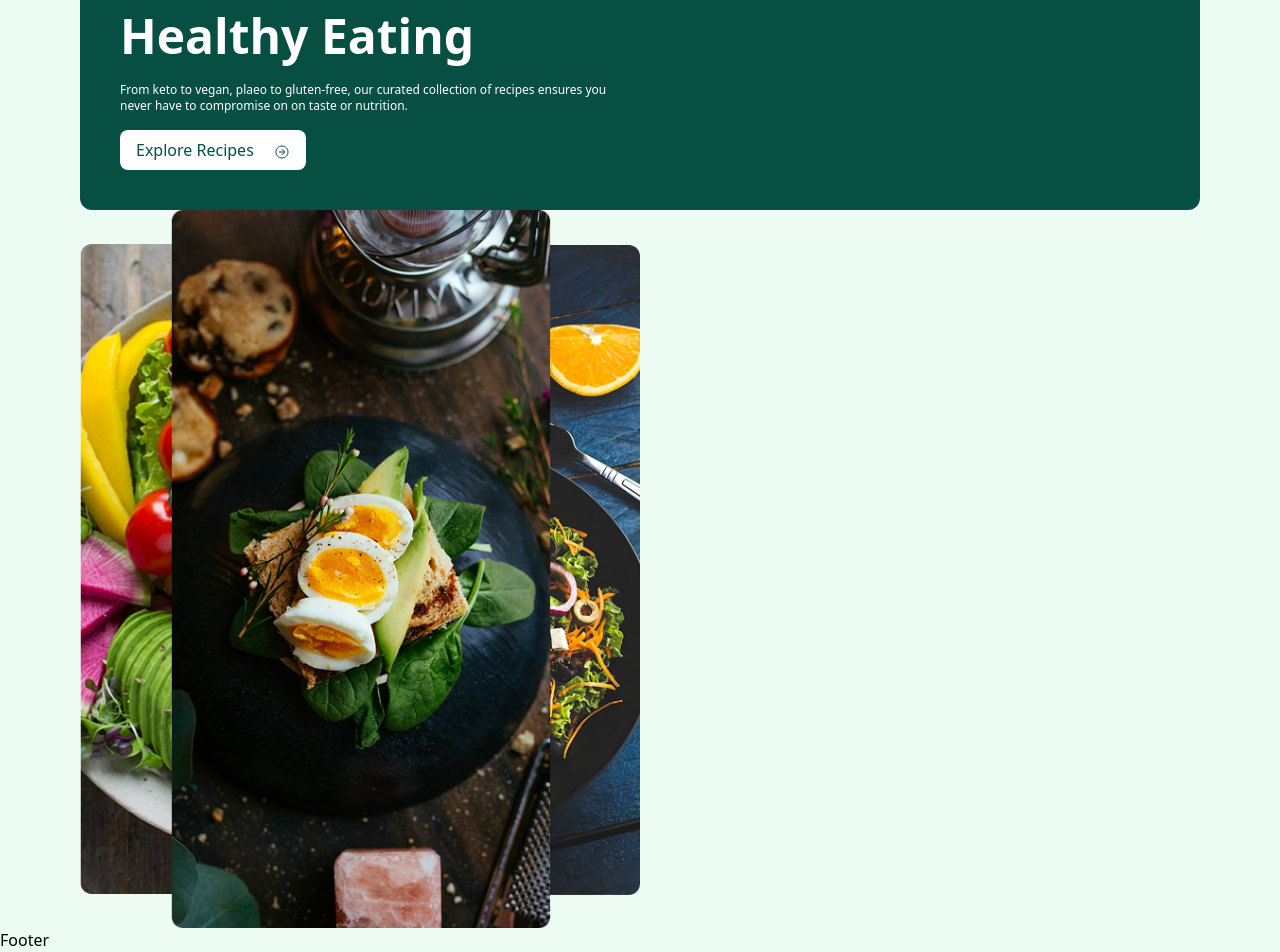
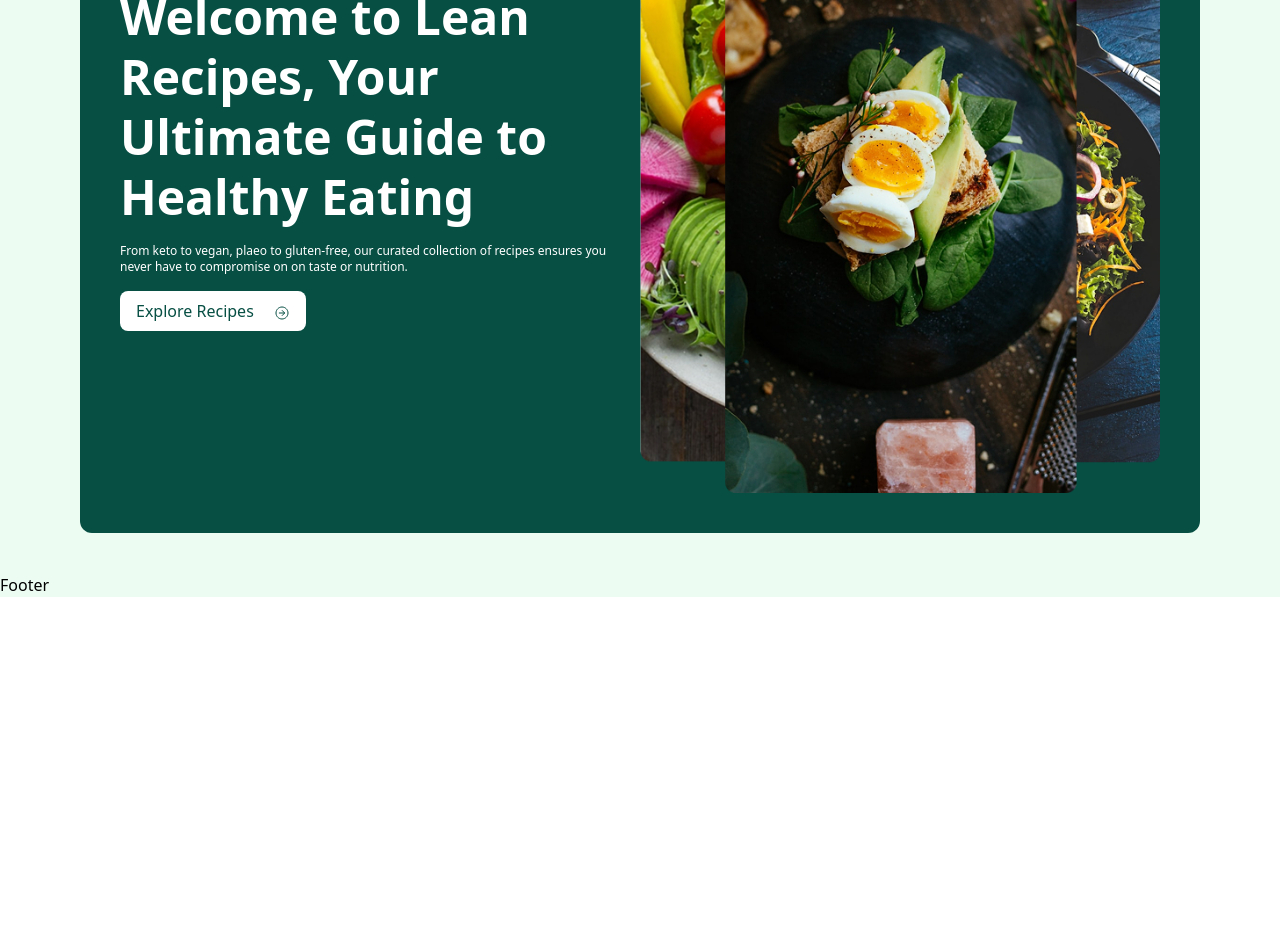
Before and after one commit to dsgnjoe/lean-recipes, a React (Vite) app: page / in a window 1280 px wide. Shown: the part 328-1280 px from the top of the page. After the commit the page ends 925 px from the top, so only its background shows below. Built offline with nearby package versions, Linux system fonts and the light colour scheme.

Commit message:
hero section update

```diff
--- a/src/components/Hero.jsx
+++ b/src/components/Hero.jsx
@@ -4,7 +4,7 @@ import { IoArrowForwardCircleOutline } from 'react-icons/io5'
 const Hero = () => {
   return (
     <div>
-      <div className='bg-heroGreen text-white font-sans w-full flex items-center justify-between p-10 rounded-xl mx-auto mt-10 '>
+      <div className='bg-heroGreen text-white font-sans w-full flex items-center justify-between p-10 rounded-xl mx-auto my-10 '>
         <div className='w-1/2'>
           <h2 className='text-5xl font-bold leading-tight'>
             Welcome to Lean Recipes, Your Ultimate Guide to Healthy Eating
@@ -20,9 +20,9 @@ const Hero = () => {
             <IoArrowForwardCircleOutline className='inline-block ml-4' />
           </button>
         </div>
-      </div>
-      <div className='w-1/2'>
-        <img src={HeroImg} alt='hero Image' className='object-cover w-full' />
+        <div className='w-1/2 relative right-0'>
+          <img src={HeroImg} alt='hero Image' className='object-cover h-1/4' />
+        </div>
       </div>
     </div>
   )
```
